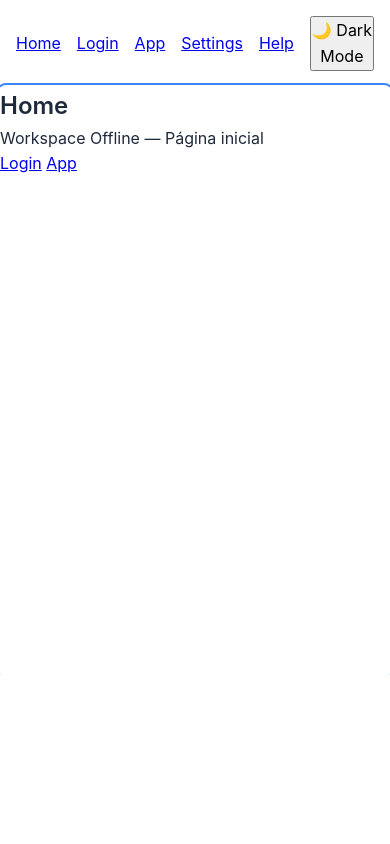
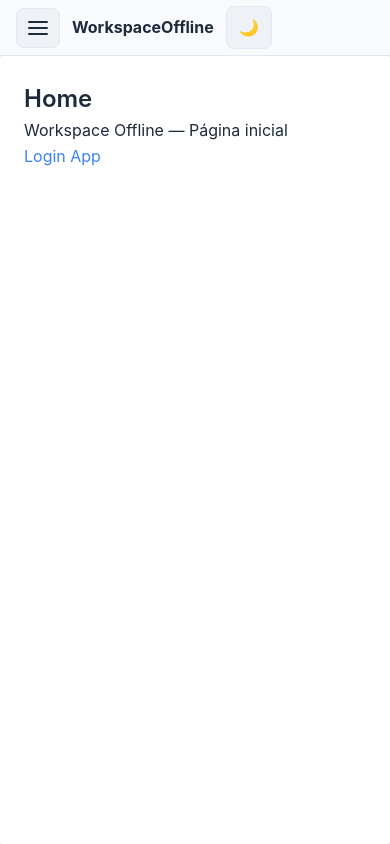
Before and after one commit to GilvanPOliveira/workspace-offline, a website built with Vite: page index.html in a window 390 px wide. Built offline with nearby package versions, Linux system fonts and the light colour scheme.

Commit message:
feat: Finalização do responssivo, estilização, responsividade e menu lateral (hamburguer)

```diff
--- /dev/null
+++ b/src/styles/app-shell.css
@@ -0,0 +1,213 @@
+.app-shell {
+  --header-height: 56px;
+  --sidebar-width: 280px;
+
+  display: grid;
+  grid-template-rows: auto 1fr;
+  min-height: 100vh;
+}
+
+/* Skip link */
+.app-skiplink {
+  position: absolute;
+  left: -9999px;
+  top: auto;
+  width: 1px;
+  height: 1px;
+  overflow: hidden;
+}
+.app-skiplink:focus {
+  left: 0.5rem;
+  top: 0.5rem;
+  width: auto;
+  height: auto;
+  padding: 0.5rem 0.75rem;
+  background: var(--color-surface);
+  border: 1px solid var(--color-border);
+  border-radius: 0.5rem;
+  z-index: 1000;
+}
+
+/* Header */
+.app-header {
+  position: sticky;
+  top: 0;
+  z-index: 40;
+  background: var(--color-surface);
+  border-bottom: 1px solid var(--color-border);
+  height: var(--header-height);
+  display: flex;
+  align-items: center;
+}
+
+.app-header__inner {
+  width: 100%;
+  display: flex;
+  align-items: center;
+  gap: 0.75rem;
+  padding: 0 1rem;
+}
+
+.app-title {
+  font-weight: 700;
+  color: var(--color-text);
+}
+
+/* Buttons */
+.theme-toggle,
+.sidebar-toggle {
+  border: 1px solid var(--color-border);
+  background: var(--color-surface-hover);
+  color: var(--color-text);
+  border-radius: 0.5rem;
+  padding: 0.5rem 0.75rem;
+}
+
+.theme-toggle:hover,
+.sidebar-toggle:hover {
+  background: color-mix(in srgb, var(--color-primary) 10%, var(--color-surface-hover));
+}
+
+.theme-toggle:focus-visible,
+.sidebar-toggle:focus-visible,
+.nav-item:focus-visible {
+  outline: none;
+  box-shadow: 0 0 0 3px rgba(37, 99, 235, 0.35);
+  box-shadow: 0 0 0 3px color-mix(in srgb, var(--color-primary) 35%, transparent);
+}
+
+/* Hamburger icon */
+.sidebar-toggle {
+  width: 44px;
+  height: 40px;
+  padding: 0.5rem;
+
+  display: inline-flex;
+  flex-direction: column;
+  align-items: center;
+  justify-content: center;
+  gap: 4px;
+}
+
+.sidebar-toggle .hamburger-line {
+  display: block;
+  width: 20px;
+  height: 2px;
+  border-radius: 2px;
+
+  background-color: currentColor;
+
+  opacity: 1;
+  transition: transform 220ms ease, opacity 220ms ease;
+}
+
+/* animação */
+#sidebar-toggle.is-open .hamburger-line:nth-child(1) {
+  transform: rotate(45deg) translate(4px, 4px);
+}
+#sidebar-toggle.is-open .hamburger-line:nth-child(2) {
+  opacity: 0;
+}
+#sidebar-toggle.is-open .hamburger-line:nth-child(3) {
+  transform: rotate(-45deg) translate(4px, -4px);
+}
+
+/* Layout */
+.app-layout {
+  display: grid;
+  grid-template-columns: 1fr;
+  min-height: calc(100vh - var(--header-height));
+}
+
+.app-main {
+  padding: 1.5rem;
+  overflow: auto;
+}
+
+/* Sidebar (mobile) */
+.sidebar-backdrop {
+  position: fixed;
+  inset: 0;
+  background: rgba(0, 0, 0, 0.35);
+  opacity: 0;
+  pointer-events: none;
+  transition: opacity 200ms ease;
+  z-index: 34;
+  border: 0;
+}
+
+.sidebar {
+  position: fixed;
+  top: var(--header-height);
+  left: 0;
+  width: var(--sidebar-width);
+  height: calc(100vh - var(--header-height));
+  background: var(--color-surface);
+  border-right: 1px solid var(--color-border);
+  overflow: auto;
+  transform: translateX(-105%);
+  transition: transform 220ms cubic-bezier(0.4, 0, 0.2, 1);
+  z-index: 36;
+}
+
+.app-layout.is-open .sidebar {
+  transform: translateX(0);
+}
+.app-layout.is-open .sidebar-backdrop {
+  opacity: 1;
+  pointer-events: auto;
+}
+
+.sidebar-nav {
+  padding: 0.5rem;
+  display: grid;
+  gap: 0.25rem;
+}
+
+/* Nav links */
+.nav-item {
+  display: block;
+  padding: 0.75rem;
+  border-radius: 0.5rem;
+  color: var(--color-text);
+  text-decoration: none;
+}
+.nav-item:hover {
+  background: rgba(37, 99, 235, 0.1);
+  background: color-mix(in srgb, var(--color-primary) 10%, transparent);
+}
+.nav-item[aria-current="page"] {
+  background: rgba(37, 99, 235, 0.14);
+  background: color-mix(in srgb, var(--color-primary) 14%, transparent);
+  font-weight: 700;
+}
+
+@media (min-width: 768px) {
+  .app-layout {
+    grid-template-columns: var(--sidebar-width) 1fr;
+  }
+
+  .sidebar {
+    position: static;
+    width: auto;
+    height: auto;
+    transform: none;
+    overflow: auto;
+  }
+
+  .sidebar-backdrop {
+    display: none;
+  }
+
+  .sidebar-toggle {
+    display: none;
+  }
+}
+
+@media (prefers-reduced-motion: reduce) {
+  .sidebar,
+  .sidebar-backdrop,
+  .sidebar-toggle .hamburger-line {
+    transition: none;
+  }
+}
--- a/src/styles/base.css
+++ b/src/styles/base.css
@@ -39,6 +39,20 @@ p, h1, h2, h3, h4, h5, h6 {
   overflow-wrap: break-word;
 }
 
+a {
+  color: var(--color-link);
+  text-decoration: none;
+}
+
+a:hover {
+  color: var(--color-link-hover);
+  text-decoration: underline;
+}
+
+a:visited {
+  color: var(--color-link);
+}
+
 *:focus-visible {
   outline: 2px solid var(--color-primary);
   outline-offset: 2px;
--- a/src/styles/tokens.css
+++ b/src/styles/tokens.css
@@ -2,13 +2,23 @@
   /* Cores Light Mode */
   --color-background: #ffffff;
   --color-surface: #f8fafc;
+  --color-surface-hover: #eef2f7;
+
   --color-primary: #3b82f6;
   --color-primary-hover: #2563eb;
+
   --color-secondary: #10b981;
   --color-error: #ef4444;
+
   --color-text: #1e293b;
   --color-text-muted: #64748b;
   --color-border: #e2e8f0;
+
+  --color-foreground: var(--color-text);
+
+  /* Links globais */
+  --color-link: var(--color-primary);
+  --color-link-hover: var(--color-primary-hover);
 
   /* Espaços (multiplos de 4px) */
   --space-xs: 0.25rem;
@@ -41,7 +51,16 @@
 [data-theme="dark"] {
   --color-background: #0f172a;
   --color-surface: #1e293b;
+  --color-surface-hover: #273449;
+
   --color-text: #f1f5f9;
   --color-text-muted: #94a3b8;
   --color-border: #334155;
+
+  /* mantém consistência */
+  --color-foreground: var(--color-text);
+
+  /* Links no dark */
+  --color-link: #60a5fa;
+  --color-link-hover: #93c5fd;
 }
--- a/src/ui/layouts/AppShell.js
+++ b/src/ui/layouts/AppShell.js
@@ -1,68 +1,91 @@
+import "../../styles/app-shell.css";
+
 export function AppShell() {
   const shell = document.createElement("div");
   shell.className = "app-shell";
 
   shell.innerHTML = `
-    <a class="sr-only focus:not-sr-only focus:absolute focus:top-2 focus:left-2 px-md py-sm bg-surface border border-border rounded-md"
-       href="#app-content">
-      Pular para conteúdo
-    </a>
+    <a class="app-skiplink" href="#app-content">Pular para conteúdo</a>
 
-    <header class="bg-surface p-md border-b border-border">
-      <div class="flex justify-between items-center">
-        <nav class="flex gap-md items-center" aria-label="Navegação principal">
-          <a data-nav href="#/" class="px-md py-sm font-semibold text-primary hover:bg-primary/10 rounded-md">Home</a>
-          <a data-nav href="#/login" class="px-md py-sm text-primary hover:bg-primary/10 rounded-md">Login</a>
-          <a data-nav href="#/app" class="px-md py-sm text-primary hover:bg-primary/10 rounded-md">App</a>
-          <a data-nav href="#/settings" class="px-md py-sm text-primary hover:bg-primary/10 rounded-md">Settings</a>
-          <a data-nav href="#/help" class="px-md py-sm text-primary hover:bg-primary/10 rounded-md">Help</a>
+    <header class="app-header">
+      <div class="app-header__inner">
+        <button
+          id="sidebar-toggle"
+          class="sidebar-toggle"
+          type="button"
+          aria-label="Abrir menu lateral"
+          aria-expanded="false"
+          aria-controls="sidebar-nav"
+        >
+          <span class="hamburger-line"></span>
+          <span class="hamburger-line"></span>
+          <span class="hamburger-line"></span>
+        </button>
+
+        <span class="app-title">WorkspaceOffline</span>
 
         <button
           id="theme-toggle"
+          class="theme-toggle"
           type="button"
-            class="px-md py-sm bg-surface-hover text-text-muted hover:bg-primary/10 rounded-md border border-border focus-visible:outline-none focus-visible:ring-2 focus-visible:ring-primary"
           aria-pressed="false"
         >
-            🌙 Dark Mode
+          🌙
         </button>
-        </nav>
       </div>
     </header>
 
-    <main id="app-content" class="flex-1 p-6 overflow-auto" tabindex="-1">
+    <div class="app-layout">
+      <button class="sidebar-backdrop" type="button" aria-label="Fechar menu"></button>
+
+      <aside id="sidebar-nav" class="sidebar">
+        <nav class="sidebar-nav" aria-label="Navegação">
+          <a data-nav href="#/" class="nav-item">Home</a>
+          <a data-nav href="#/login" class="nav-item">Login</a>
+          <a data-nav href="#/app" class="nav-item">App</a>
+          <a data-nav href="#/settings" class="nav-item">Settings</a>
+          <a data-nav href="#/help" class="nav-item">Help</a>
+        </nav>
+      </aside>
+
+      <main id="app-content" class="app-main" tabindex="-1">
         <!-- Router renderiza aqui -->
       </main>
+    </div>
   `;
 
   const html = document.documentElement;
-  const toggleBtn = shell.querySelector("#theme-toggle");
+  const themeBtn = shell.querySelector("#theme-toggle");
 
-  const saved = localStorage.getItem("theme");
-  if (saved === "dark") {
+  const applyTheme = (mode) => {
+    if (!themeBtn) return;
+    const isDark = mode === "dark";
+    if (isDark) {
       html.setAttribute("data-theme", "dark");
-    toggleBtn.textContent = "☀️ Light Mode";
-    toggleBtn.setAttribute("aria-pressed", "true");
-  }
-
-  toggleBtn.addEventListener("click", () => {
-    const isDark = html.getAttribute("data-theme") === "dark";
-    if (isDark) {
+      localStorage.setItem("theme", "dark");
+      themeBtn.textContent = "🌞";
+      themeBtn.setAttribute("aria-pressed", "true");
+    } else {
       html.removeAttribute("data-theme");
       localStorage.removeItem("theme");
-      toggleBtn.textContent = "🌙 Dark Mode";
-      toggleBtn.setAttribute("aria-pressed", "false");
-    } else {
-      html.setAttribute("data-theme", "dark");
-      localStorage.setItem("theme", "dark");
-      toggleBtn.textContent = "☀️ Light Mode";
-      toggleBtn.setAttribute("aria-pressed", "true");
+      themeBtn.textContent = "🌙";
+      themeBtn.setAttribute("aria-pressed", "false");
     }
+  };
+
+  applyTheme(localStorage.getItem("theme") === "dark" ? "dark" : "light");
+  themeBtn?.addEventListener("click", () => {
+    const isDark = html.getAttribute("data-theme") === "dark";
+    applyTheme(isDark ? "light" : "dark");
   });
 
   const updateActive = () => {
-    const path = window.location.hash.slice(1) || "/";
+    const raw = window.location.hash.slice(1) || "/";
+    const path = raw.split("?")[0].replace(/\/$/, "") || "/";
+
     shell.querySelectorAll("[data-nav]").forEach((a) => {
-      const hrefPath = a.getAttribute("href")?.slice(1) || "/";
+      const hrefRaw = a.getAttribute("href")?.slice(1) || "/";
+      const hrefPath = hrefRaw.split("?")[0].replace(/\/$/, "") || "/";
       if (hrefPath === path) a.setAttribute("aria-current", "page");
       else a.removeAttribute("aria-current");
     });
@@ -71,11 +94,113 @@ export function AppShell() {
   window.addEventListener("hashchange", updateActive);
   updateActive();
 
-  const skip = shell.querySelector('a[href="#app-content"]');
-  skip.addEventListener("click", (e) => {
+  shell.querySelector(".app-skiplink")?.addEventListener("click", (e) => {
     e.preventDefault();
     shell.querySelector("#app-content")?.focus();
   });
 
+  const layout = shell.querySelector(".app-layout");
+  const sidebarToggle = shell.querySelector("#sidebar-toggle");
+  const sidebar = shell.querySelector("#sidebar-nav");
+  const backdrop = shell.querySelector(".sidebar-backdrop");
+  const firstNav = shell.querySelector("[data-nav]");
+
+  const isMobile = () => window.innerWidth < 768;
+
+  const setNavFocusable = (enabled) => {
+    if (!sidebar) return;
+    const links = sidebar.querySelectorAll("a[data-nav]");
+    links.forEach((a) => {
+      if (enabled) a.removeAttribute("tabindex");
+      else a.setAttribute("tabindex", "-1");
+    });
+  };
+
+  const setInert = (el, value) => {
+    if (!el) return;
+    try {
+      el.inert = value;
+    } catch {
+    }
+  };
+
+  const setToggleA11y = (open) => {
+    if (!sidebarToggle) return;
+    sidebarToggle.setAttribute("aria-expanded", String(open));
+    sidebarToggle.setAttribute("aria-label", open ? "Fechar menu lateral" : "Abrir menu lateral");
+    sidebarToggle.classList.toggle("is-open", open);
+  };
+
+  const openSidebar = () => {
+    if (!layout || !sidebar || !backdrop) return;
+    layout.classList.add("is-open");
+    setToggleA11y(true);
+
+    setInert(sidebar, false);
+    setInert(backdrop, false);
+    setNavFocusable(true);
+
+    firstNav?.focus();
+  };
+
+  const closeSidebar = ({ returnFocus = false } = {}) => {
+    if (!layout || !sidebar || !backdrop) return;
+    layout.classList.remove("is-open");
+    setToggleA11y(false);
+
+    setInert(sidebar, true);
+    setInert(backdrop, true);
+    setNavFocusable(false);
+
+    if (returnFocus) sidebarToggle?.focus();
+  };
+
+  const syncSidebarForViewport = () => {
+    if (!layout || !sidebar || !backdrop) return;
+
+    if (!isMobile()) {
+      layout.classList.remove("is-open");
+      setToggleA11y(false);
+
+      setInert(sidebar, false);
+      setInert(backdrop, true);
+      setNavFocusable(true);
+      return;
+    }
+
+    closeSidebar();
+  };
+
+  sidebarToggle?.addEventListener("click", () => {
+    if (!layout) return;
+    const open = layout.classList.contains("is-open");
+    if (open) closeSidebar({ returnFocus: true });
+    else openSidebar();
+  });
+
+  backdrop?.addEventListener("click", () => {
+    if (isMobile()) closeSidebar({ returnFocus: true });
+  });
+
+  window.addEventListener("keydown", (e) => {
+    if (e.key === "Escape" && isMobile() && layout?.classList.contains("is-open")) {
+      closeSidebar({ returnFocus: true });
+    }
+  });
+
+  window.addEventListener("hashchange", () => {
+    if (isMobile()) closeSidebar();
+  });
+
+  sidebar?.addEventListener("click", (e) => {
+    const target = e.target;
+    if (!(target instanceof Element)) return;
+    const link = target.closest("a[data-nav]");
+    if (link && isMobile()) closeSidebar();
+  });
+
+  window.addEventListener("resize", syncSidebarForViewport);
+  syncSidebarForViewport();
+
   return shell;
 }
```
Also changed, not shown: docs/Novo_Chat.md (+1 -0 lines). Lines whose indentation alone changed are shown as unchanged.
